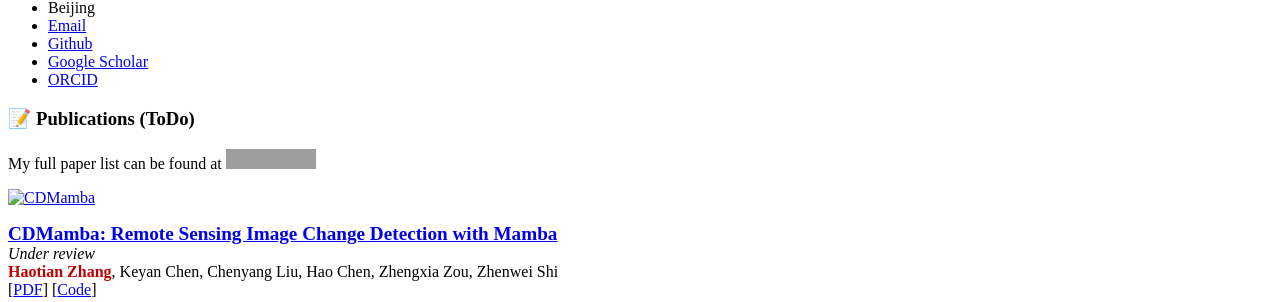
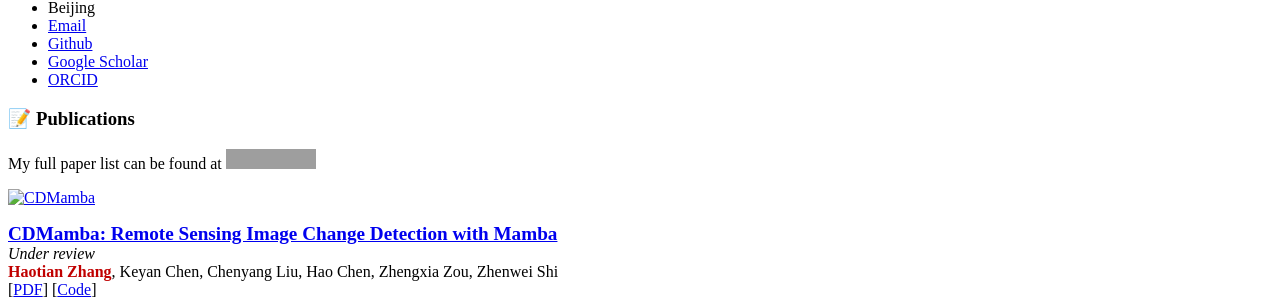
Before and after one commit to zmoka-zht/zmoka-zht.github.io, a Jekyll site: the page built from _pages/includes/pub.md, in a window 1280 px wide and 900 px high, scrolled down 473 px. Shown: the part 152-454 px from the top of the window. Built offline with Jekyll 4.4.1, drawn with Linux system fonts in a browser that asks for light colours; our own code applies the rules of GitHub Pages for plain Markdown files; grey boxes are pictures that could not be loaded.

Commit message:
update pub

```diff
--- a/_pages/includes/pub.md
+++ b/_pages/includes/pub.md
@@ -1,5 +1,5 @@
 
-# 📝 Publications (ToDo)
+# 📝 Publications
 My full paper list can be found at <a href='https://scholar.google.com.hk/citations?user=c7uR6NUAAAAJ&hl=zh-CN'><img src="https://img.shields.io/badge/Google%20Scholar-orange"></a>
 
 <div class='paper-box'><div class='paper-box-image'><div><div class="badge"></div><a href="images/CDMamba.png"><img src='images/CDMamba.png' alt="CDMamba" width="100%"></a></div></div>
```
